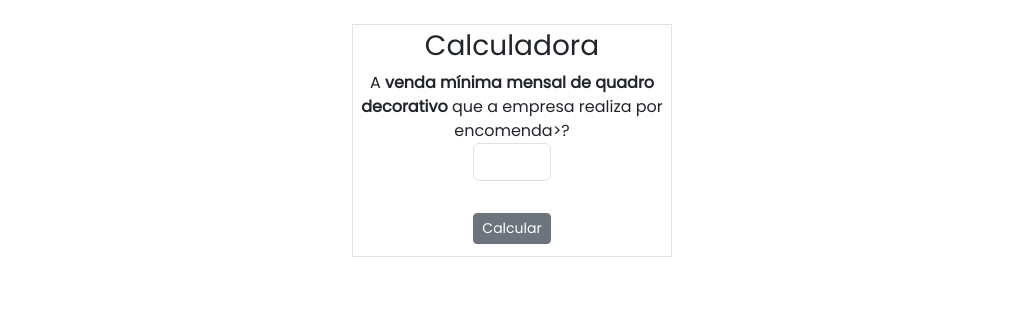
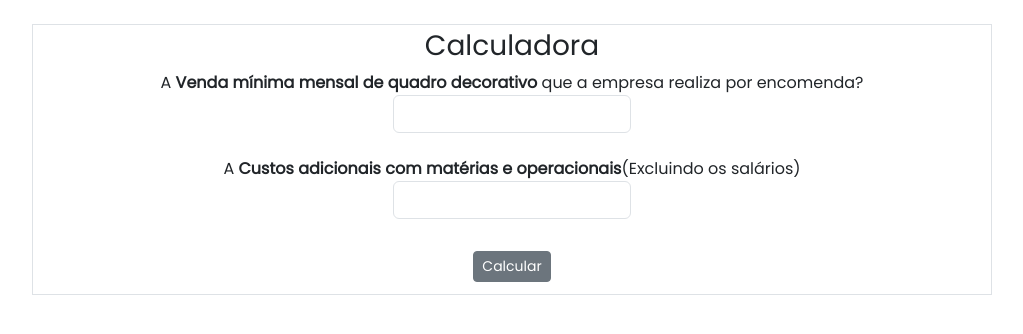
Before and after one commit to LucVictor/Trabalho_Pratico_3, a Flask app: page /calculadora in a window 1280 px wide. Shown: the part 47-381 px from the top of the page, without its empty margins (128-1151 px from the left). Run offline with Flask 3, Linux system fonts and the light colour scheme.

Commit message:
Implatação da página de resultados

```diff
--- a/app/main.py
+++ b/app/main.py
@@ -32,13 +32,16 @@ class Trabalhador(db.Model):  #Criação do model Trabalhador como objeto.
 
 class Resultados(db.Model):
     id = db.Column(db.Integer, primary_key=True)
-    produto_1 = db.Column(db.String, nullable=False)
-    produto_2 = db.Column(db.String, nullable=False)
-    produto_3 = db.Column(db.String, nullable=False)
+    produto_1 = db.Column(db.String(250), nullable=False)
+    produto_2 = db.Column(db.String(250), nullable=False)
+    produto_3 = db.Column(db.String(250), nullable=False)
     produto_1_quantidade = db.Column(db.Float, nullable=False)
     produto_2_quantidade = db.Column(db.Float, nullable=False)
     produto_3_quantidade = db.Column(db.Float, nullable=False)
     lucratividade = db.Column(db.Float, nullable=False)
+    custos_adicionais = db.Column(db.Float, nullable=False)
+    tempos = db.Column(db.Text(10000), nullable=False)
+
 
 
 @app.route('/', methods=['GET'])
@@ -133,27 +136,39 @@ def calcular():
         restricoes.append(i.carga_horaria) #Adiciona somente a carga horária de cadas trabalahdor a matriz de restrição.
 
     quadros_minimos = request.form["quadros_ninimos"] #Recebe o número de quadros minímos do formulário.
+    custos_adicionais = int(request.form["custos_adicionais"])
     restricoes.append(int(quadros_minimos)) #Adiciona a restrições o número minímo de quadros a serem produzidos.
+    try:
+        resultado = eliminacao_gauss_jordan(matriz_convertida, restricoes) #Envia as duas matrizes ao algoritimo de resolução de gauss jordan
+        produtos = Produto.query.all() #Lista todos os produtos do banco de dados.
+        trabalhadores = Trabalhador.query.all()#Lista todos os trabalhadores do bando de dados.
 
-    resultado = eliminacao_gauss_jordan(matriz_convertida, restricoes) #Envia as duas matrizes ao algoritimo de resolução de gauss jordan
-    produtos = Produto.query.all() #Lista todos os produtos do banco de dados.
-    trabalhadores = Trabalhador.query.all()#Lista todos os trabalhadores do bando de dados.
+        lucro = produtos[0].rentabilidade * resultado[0] + produtos[1].rentabilidade * resultado[1] + produtos[2].rentabilidade * resultado[2]
+        #Calcula a soma dos lucros de cada item, Produto.rentabilidade * Resultado(Quantidade a ser produzida do produto)
 
-    lucro = produtos[0].rentabilidade * resultado[0] + produtos[1].rentabilidade * resultado[1] + produtos[2].rentabilidade * resultado[2]
-    #Calcula a soma dos lucros de cada item, Produto.rentabilidade * Resultado(Quantidade a ser produzida do produto)
+        custo = trabalhadores[0].custo + trabalhadores[1].custo  #Soma todos os custos de todos os trabalhadores do banco de dados.
 
-    custo = trabalhadores[0].custo + trabalhadores[1].custo  #Soma todos os custos de todos os trabalhadores do banco de dados.
+        balanco = lucro - custo - custos_adicionais
+        #Soma o lucro com os custos
 
-    balanco = lucro - custo
-    #Soma o lucro com os custos
+        tempos=""
+        for trabalhador in trabalhadores:
+            for produto, tempo in zip(produtos, form):
+                descricao = f"{trabalhador.nome} produz o {produto.nome} em {tempo} minutos."
+                # Adiciona a frase à string completa com uma nova linha
+                tempos += descricao + "\n"
+            # Adiciona uma linha em branco para separar os trabalhadores
+            tempos += "\n"
+        print(tempos)
+        salvar_resultado = Resultados(produto_1=produtos[0].nome, produto_2=produtos[1].nome, produto_3=produtos[2].nome,
+                                      produto_1_quantidade=resultado[0], produto_2_quantidade=resultado[1],
+                                      produto_3_quantidade=resultado[2], lucratividade=balanco, tempos=tempos, custos_adicionais=custos_adicionais)
+        #Cria o objeto resultado
 
-    salvar_resultado = Resultados(produto_1=produtos[0].nome, produto_2=produtos[1].nome, produto_3=produtos[2].nome,
-                                  produto_1_quantidade=resultado[0], produto_2_quantidade=resultado[1],
-                                  produto_3_quantidade=resultado[2], lucratividade=balanco)
-    #Cria o objeto resultado
-
-    db.session.add(salvar_resultado) #Adiciona o objeto resultado no fila.
-    db.session.commit() #Grava o resultado no banco de dados.
+        db.session.add(salvar_resultado) #Adiciona o objeto resultado no fila.
+        db.session.commit() #Grava o resultado no banco de dados.
+    except ValueError as e:
+        return render_template('erro.html', e=e)
 
     return redirect(url_for('resultados')) #Redireciona para página de resultados
 
@@ -163,3 +178,8 @@ def resultados():
     resultados = Resultados.query.all() #Busca todos os resultados do banco de dados.
     tamanho = len(resultados) #Calcula a quantidade de resultados.
     return render_template('/resultado.html', resultados=resultados, tamanho=tamanho)
+
+@app.route('/erro', methods=['GET', 'POST'])
+def erro():
+    db.create_all()
+    return render_template('erro.html')
--- a/app/templates/calculadora.html
+++ b/app/templates/calculadora.html
@@ -5,18 +5,20 @@
         font-weight: bold;
     }
 </style>
-<div class="border m-auto w-25 mt-4 p-1 text-center">
+<div class="border m-auto w-75 mt-4 p-1 text-center">
     <h3>Calculadora</h3>
     <form action="/calcular" method="post">
         {% for i in trabalhador %}
-            <div class="mt-4 mb-4"><h4>Trabalhador {{ i.nome }} </h4>
+            <div class="mt-4 mb-4 w-75 m-auto align-middle "><h4>Trabalhador {{ i.nome }} </h4>
             {% for k in produtos %}
-                <div class="mb-4"><label for="nome"> O trabalhador <span class="negrito" >{{ i.nome }}</span> produz uma unidade do produto <span class="negrito" >{{ k.nome }}</span> em quantos minutos?</label>
+                <div class="mb-4 d-flex "><label for="nome"> O trabalhador <span class="negrito" >{{ i.nome }}</span> produz uma unidade do produto <span class="negrito" >{{ k.nome }}</span> em quantos minutos?</label>
             <input class="form-control text-center w-25 m-auto" id="tempo" name="tempo" type="time" required></div>
             {% endfor %}
         </div>{% endfor %}
-        <div class="mb-4"><label for="nome"> A <span class="negrito" >venda mínima mensal de quadro decorativo </span> que a empresa realiza por encomenda>?</span> </label>
-            <input class="form-control text-center w-25 m-auto" id="quadros_ninimos" name="quadros_ninimos" type="number    " required></div>
+        <div class="mb-4"><label for="nome"> A <span class="negrito" >Venda mínima mensal de quadro decorativo </span> que a empresa realiza por encomenda?</span> </label>
+            <input class="form-control text-center w-25 m-auto" id="quadros_ninimos" name="quadros_ninimos" type="number" required></div>
+            <div class="mb-4"><label for="nome"> A <span class="negrito" >Custos adicionais com matérias e operacionais</span>(Excluindo os salários)</span> </label>
+            <input class="form-control text-center w-25 m-auto" id="custos_adicionais" name="custos_adicionais" type="number" required></div>
         <input class="btn btn-sm btn-secondary m-2" type="submit" value="Calcular">
     </form>
 
--- a/app/templates/index.html
+++ b/app/templates/index.html
@@ -2,6 +2,4 @@
 {% block content %}
 
 
-
-
 {% endblock %}
```
Also changed, not shown: app/templates/erro.html (added, +16 -0 lines), app/templates/resultado.html (+26 -4 lines), app/database.db (added).
